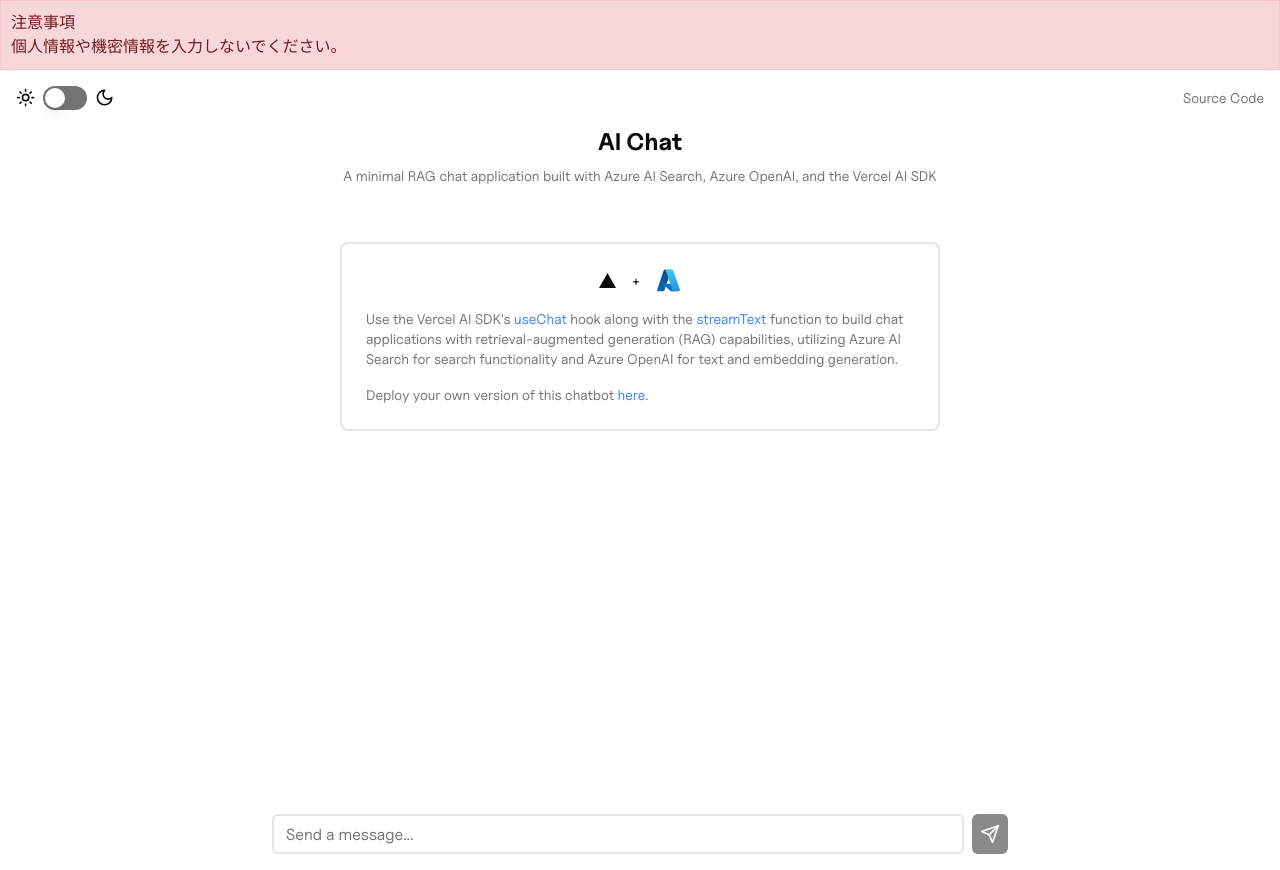
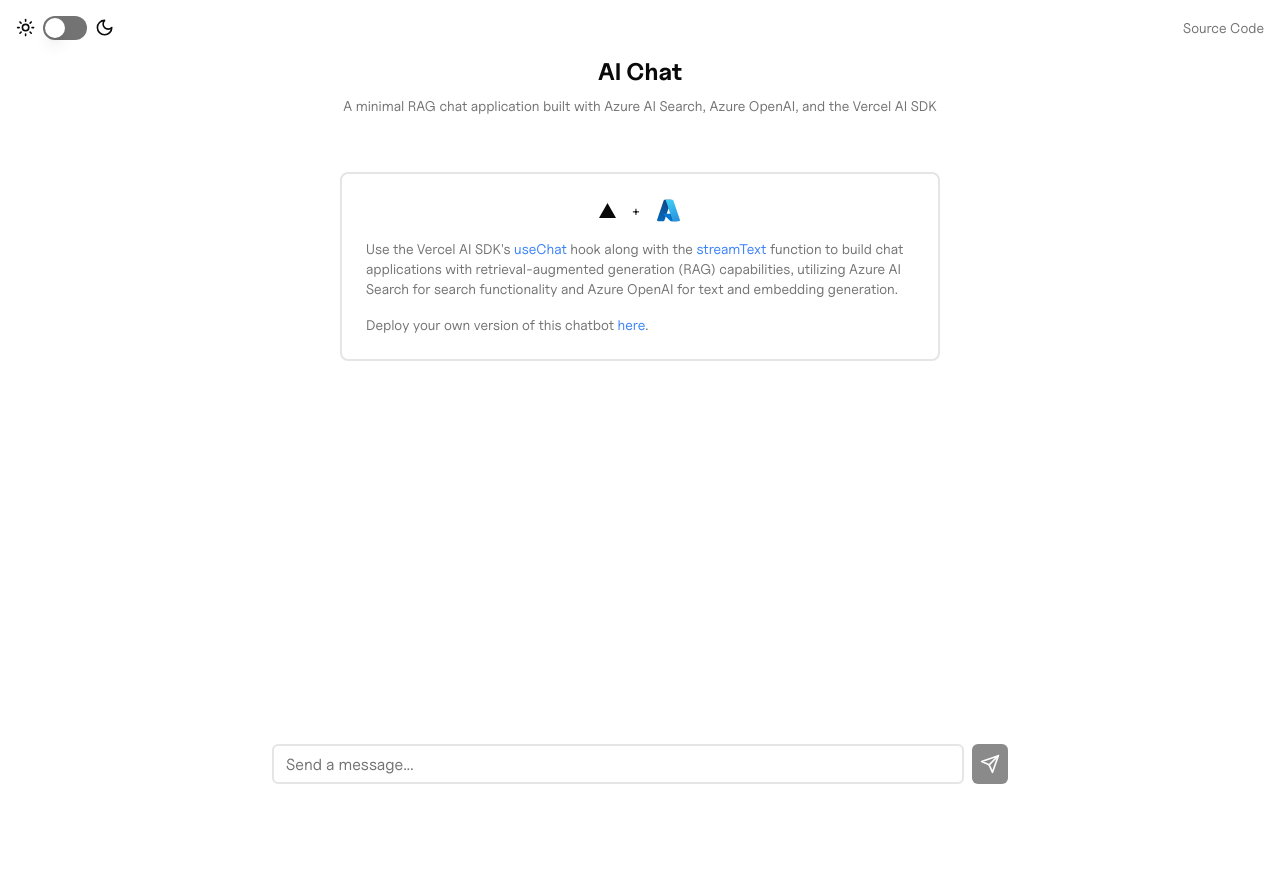
Before and after one commit to aiueo0511/azure-ai-rag-chatbot, a Next.js app: page / in a window 1280 px wide. After the commit the page ends 800 px from the top, so only its background shows below. Built offline with nearby package versions, Linux system fonts and the light colour scheme.

Commit message:
Update layout.tsx

```diff
--- a/app/(preview)/layout.tsx
+++ b/app/(preview)/layout.tsx
@@ -17,11 +17,6 @@ export default function RootLayout({
     <html lang="ja" suppressHydrationWarning>
       <body>
         <ThemeProvider>
-          {/* 日本語の注意書きを追加 */}
-          <div style={{ padding: '10px', backgroundColor: '#f8d7da', color: '#721c24', border: '1px solid #f5c6cb' }}>
-            <h2>注意事項</h2>
-            <p>個人情報や機密情報を入力しないでください。</p>
-          </div>
           {children}
         </ThemeProvider>
       </body>
```
